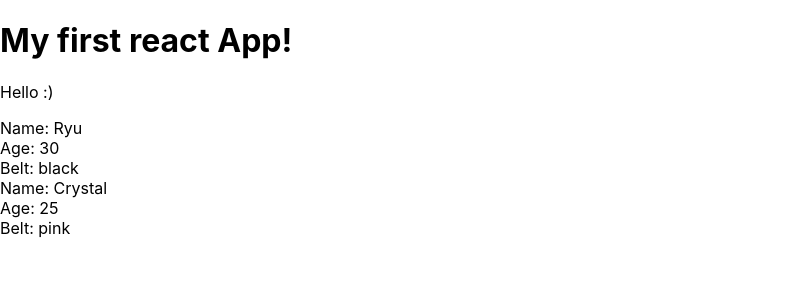
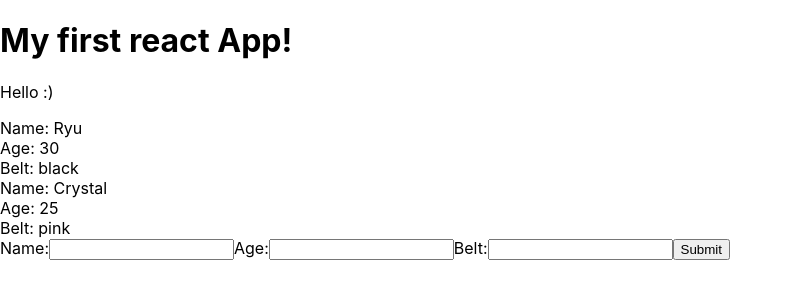
Before and after one commit to Somu-ed/Learn-React, a React (Create React App) app in the folder myapp/: page / in a window 1280 px wide. Shown: the top 300 px of the page, without its empty margins (0-793 px from the left). Built offline with nearby package versions, Linux system fonts and the light colour scheme.

Commit message:
Forms 2.0

```diff
--- /dev/null
+++ b/myapp/src/AddNinja.js
@@ -0,0 +1,35 @@
+import React, { Component } from "react"
+
+class AddNinja extends Component {
+    state = {
+        name: null,
+        age: null,
+        belt: null
+    }
+    handleChange = (e) => {
+        this.setState({
+            [e.target.id]: e.target.value
+        })
+    }
+    handleSubmit = (e) => {
+        e.preventDefault();
+        console.log(this.state)
+    }
+    render(){
+        return(
+            <div>
+                <form onSubmit={this.handleSubmit}>
+                    <label htmlFor="name">Name:</label>
+                    <input type="text" id="name" onChange={this.handleChange} />
+                    <label htmlFor="name">Age:</label>
+                    <input type="text" id="age" onChange={this.handleChange} />
+                    <label htmlFor="name">Belt:</label>
+                    <input type="text" id="belt" onChange={this.handleChange} />
+                    <button>Submit</button>
+                </form>
+            </div>
+        )
+    }
+}
+
+export default AddNinja
--- a/myapp/src/App.js
+++ b/myapp/src/App.js
@@ -1,5 +1,6 @@
 import React, { Component } from 'react';
 import Ninjas from './Ninjas'
+import AddNinja from './AddNinja'
 
 class App extends Component {
   state = {
@@ -15,6 +16,7 @@
         <h1>My first react App!</h1>
         <p>Hello :)</p>
         <Ninjas ninjas={this.state.ninjas} />
+        <AddNinja />
       </div>
     );
   }
--- a/myapp/src/Ninjas.js
+++ b/myapp/src/Ninjas.js
@@ -3,28 +3,28 @@
 const Ninjas = ({ninjas}) => {
     // console.log(this.props);
     // const {ninjas} = props; //not needed as it's destructured directly in func parameters
+    const ninjaList = ninjas.map(ninja => {
+        if(ninja.age > 20){
+            return(
+            <div className="ninja" key={ninja.id}>
+                <div>Name: {ninja.name} </div>
+                <div>Age: {ninja.age} </div>
+                <div>Belt: {ninja.belt} </div>
+            </div>
+            )
+        } else{
+            return null
+        }
+    })
     // const ninjaList = ninjas.map(ninja => {
-    //     if(ninja.age > 20){
-    //         return(
+    //     return ninja.age > 20 ? (
     //         <div className="ninja" key={ninja.id}>
     //             <div>Name: {ninja.name} </div>
     //             <div>Age: {ninja.age} </div>
     //             <div>Belt: {ninja.belt} </div>
-    //         </div>
-    //         )
-    //     } else{
-    //         return null
-    //     }
+    //          </div>
+    //     ) : null;
     // })
-    const ninjaList = ninjas.map(ninja => {
-        return ninja.age > 20 ? (
-            <div className="ninja" key={ninja.id}>
-                <div>Name: {ninja.name} </div>
-                <div>Age: {ninja.age} </div>
-                <div>Belt: {ninja.belt} </div>
-             </div>
-        ) : null;
-    })
     return(
         <div className="ninja-list">
             { ninjaList }
```
